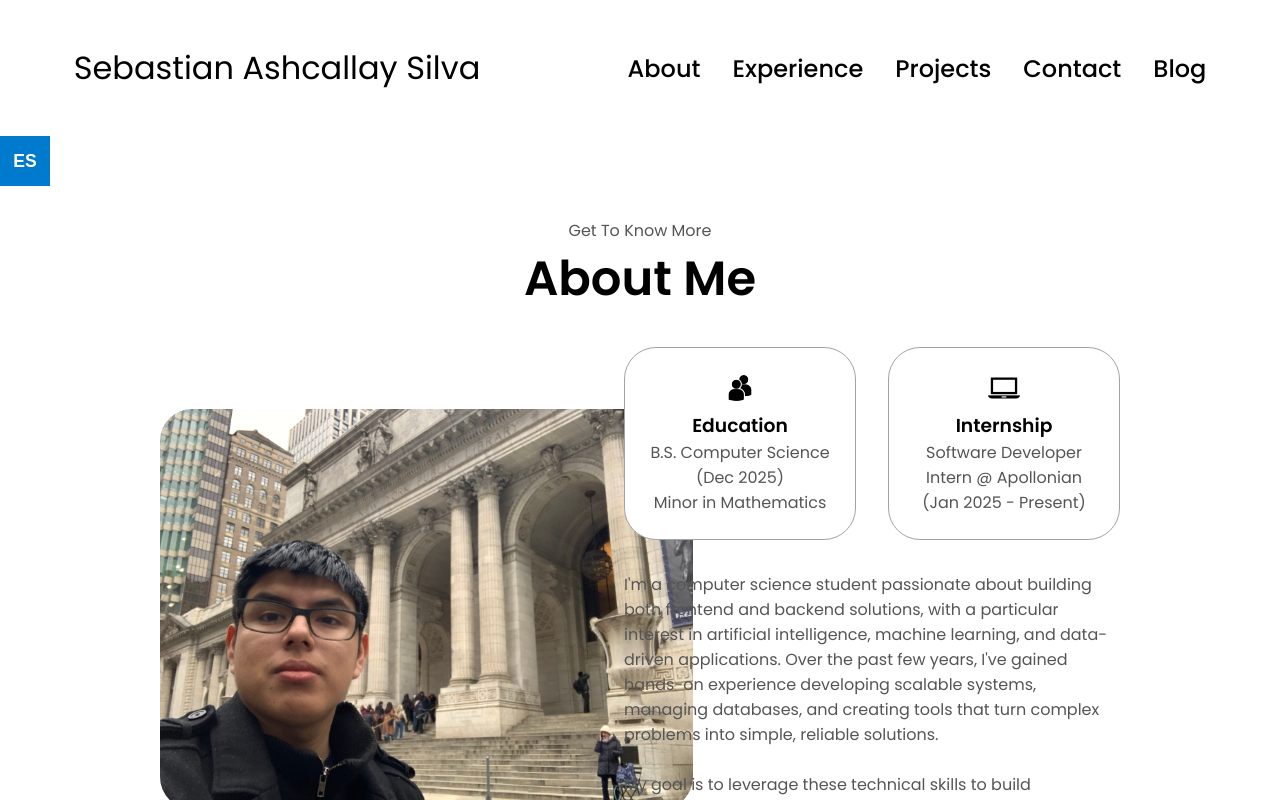
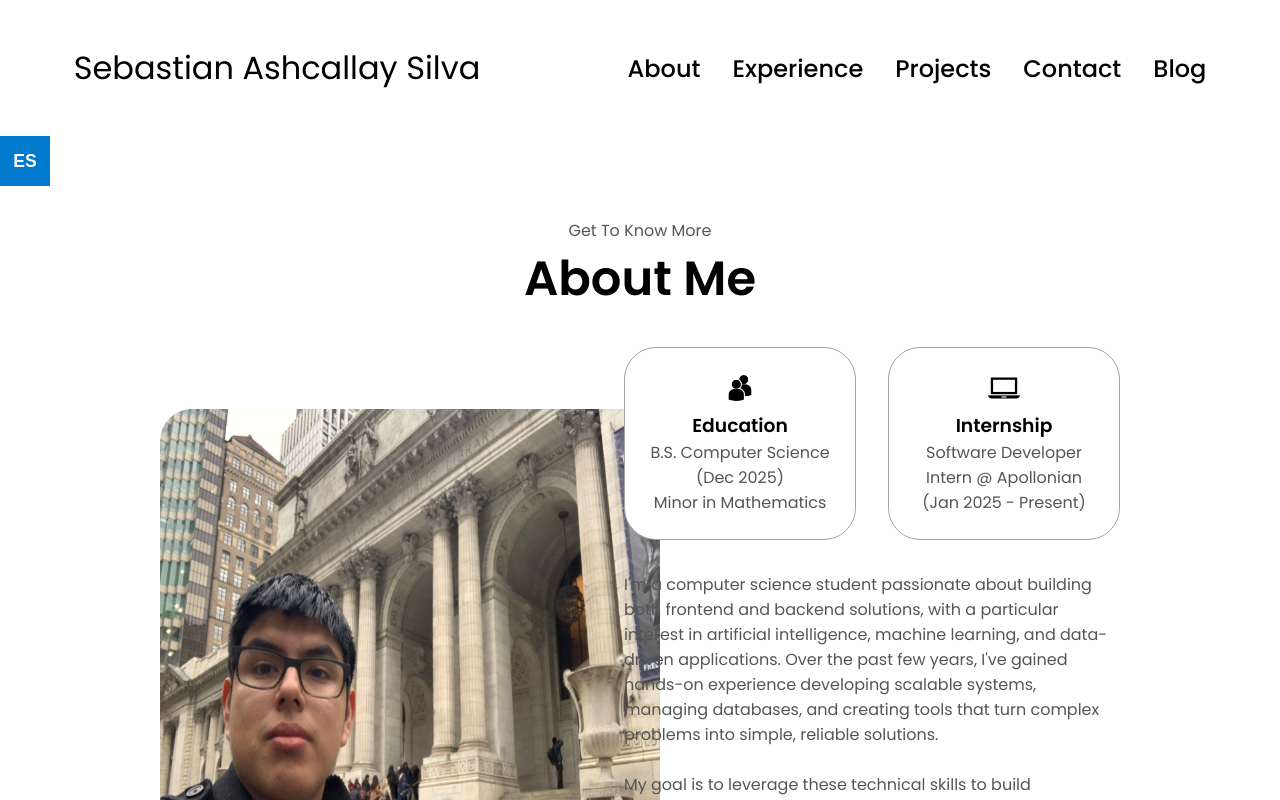
Before and after one commit to sashcallaysilva/PersonalWebsite, a React (Vite) app in the folder client/: page /about in a window 1280 px wide. Shown: the top 800 px of the page. Built offline with nearby package versions, Linux system fonts and the light colour scheme.

Commit message:
main: Update style.css

```diff
--- a/client/src/styles/style.css
+++ b/client/src/styles/style.css
@@ -331,6 +331,8 @@ section {
 
 .about-pic {
     border-radius: 2rem;
+    width: 500px;
+    height: 500px;
 }
 
 .arrow {
```
